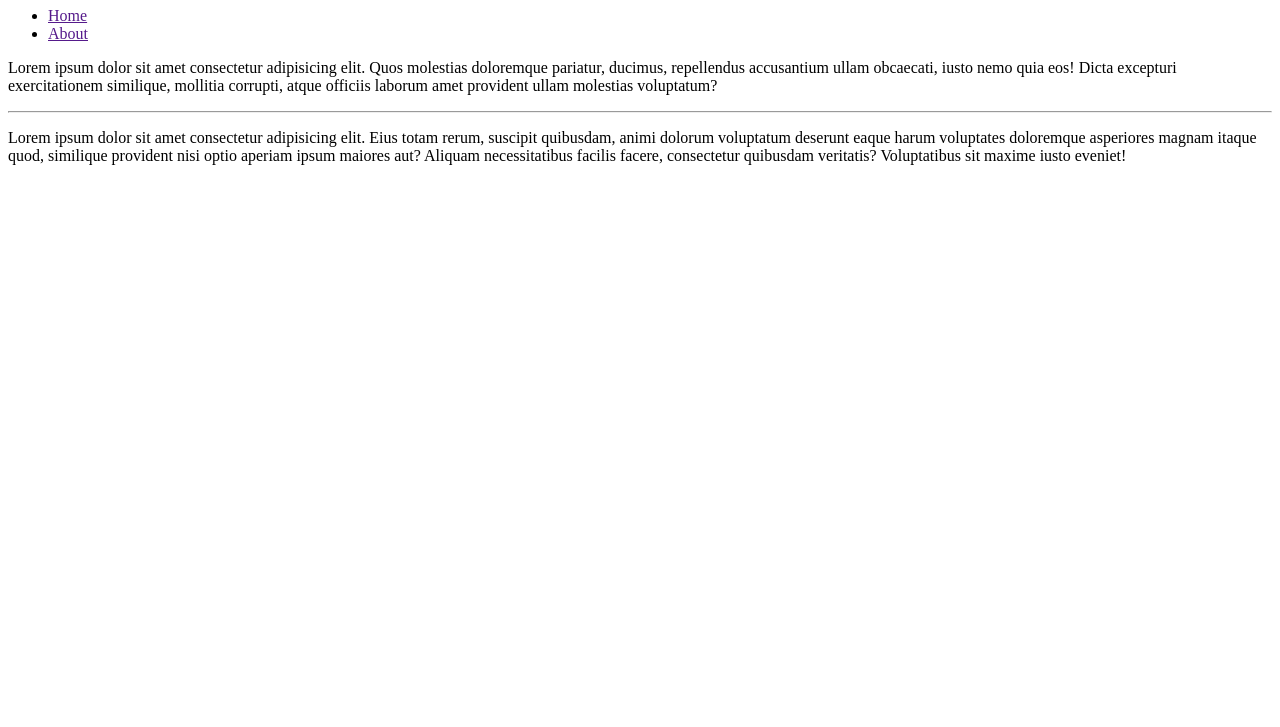
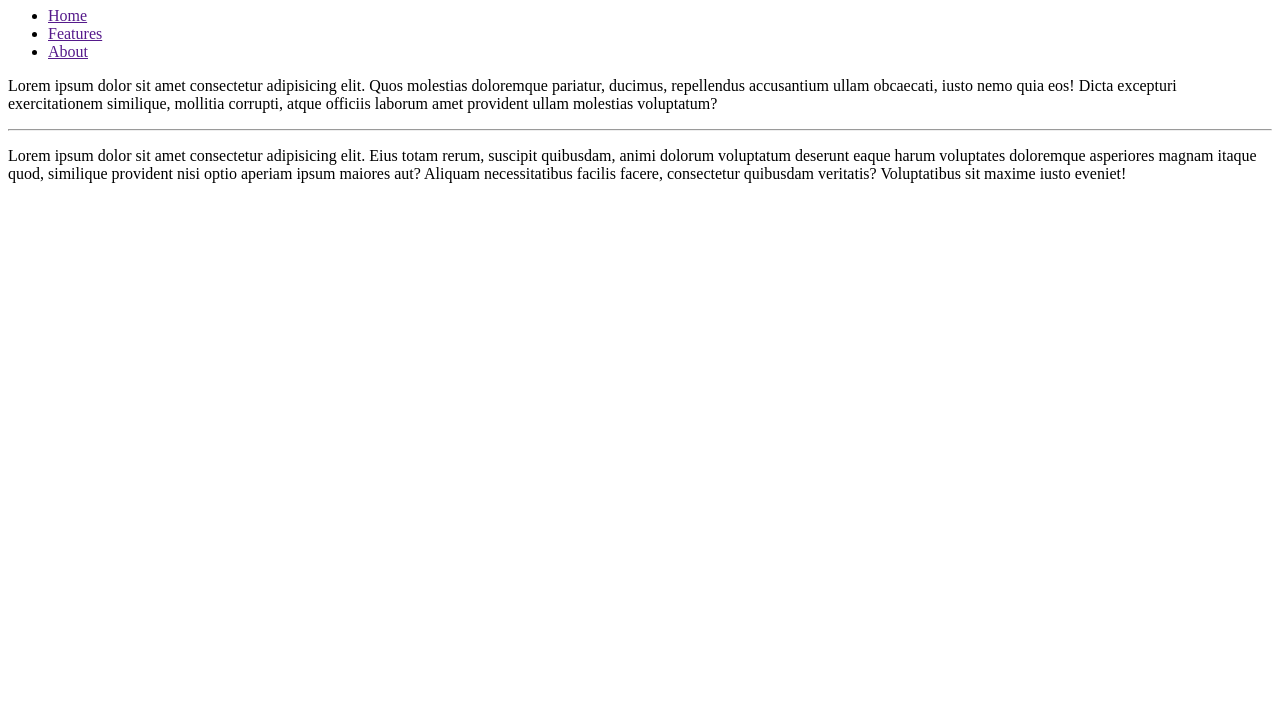
Before and after one commit to deprly/git_tutorial, a plain HTML site: page index.html in a window 1280 px wide. Shown: the part 73-800 px from the top of the page. Drawn offline with Linux system fonts and the light colour scheme.

Commit message:
Update index.html

```diff
--- a/index.html
+++ b/index.html
@@ -10,6 +10,7 @@
     <nav>
         <ul>
             <li><a href="">Home</a></li>
+            <li><a href="">Features</a></li>
             <li><a href="">About</a></li>
         </ul>
     </nav>
```
